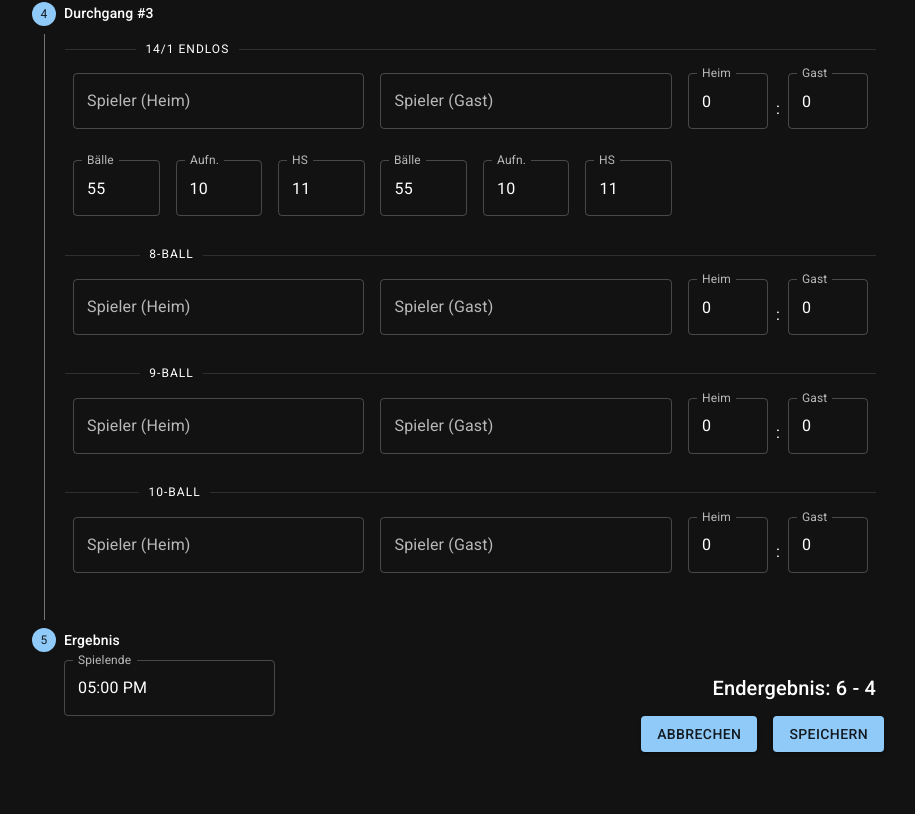
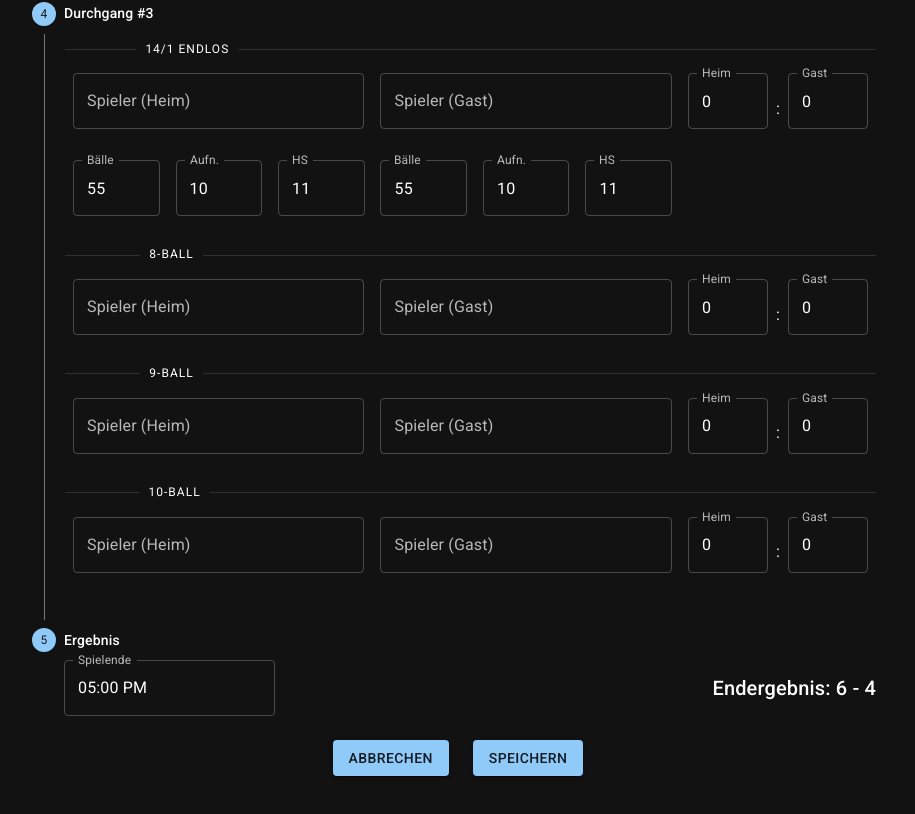
Before and after one commit to sbutz/poolscore, a React (Create React App) app: page /matchday/1 in a window 1280 px wide. Shown: the part 1539-2353 px from the top of the page, without its empty margins (182-1097 px from the left). Before the commit the page ends 2331 px from the top, so only its background shows below. Built offline with nearby package versions, Linux system fonts and the light colour scheme; no server answers; the database is empty.

Commit message:
beautify

```diff
--- a/src/components/ResponsiveStepper.tsx
+++ b/src/components/ResponsiveStepper.tsx
@@ -65,7 +65,7 @@ function MyDesktopStepper(props: ResponsiveStepperProps) {
                     </Step>
                 ))}
             </Stepper>
-            <Stack direction="row" justifyContent="end" spacing={2}>
+            <Stack direction="row" justifyContent="center" spacing={3} sx={{pt: 3}}>
                 <Button variant="contained" onClick={props.onCancel}>
                     Abbrechen
                 </Button>
```
